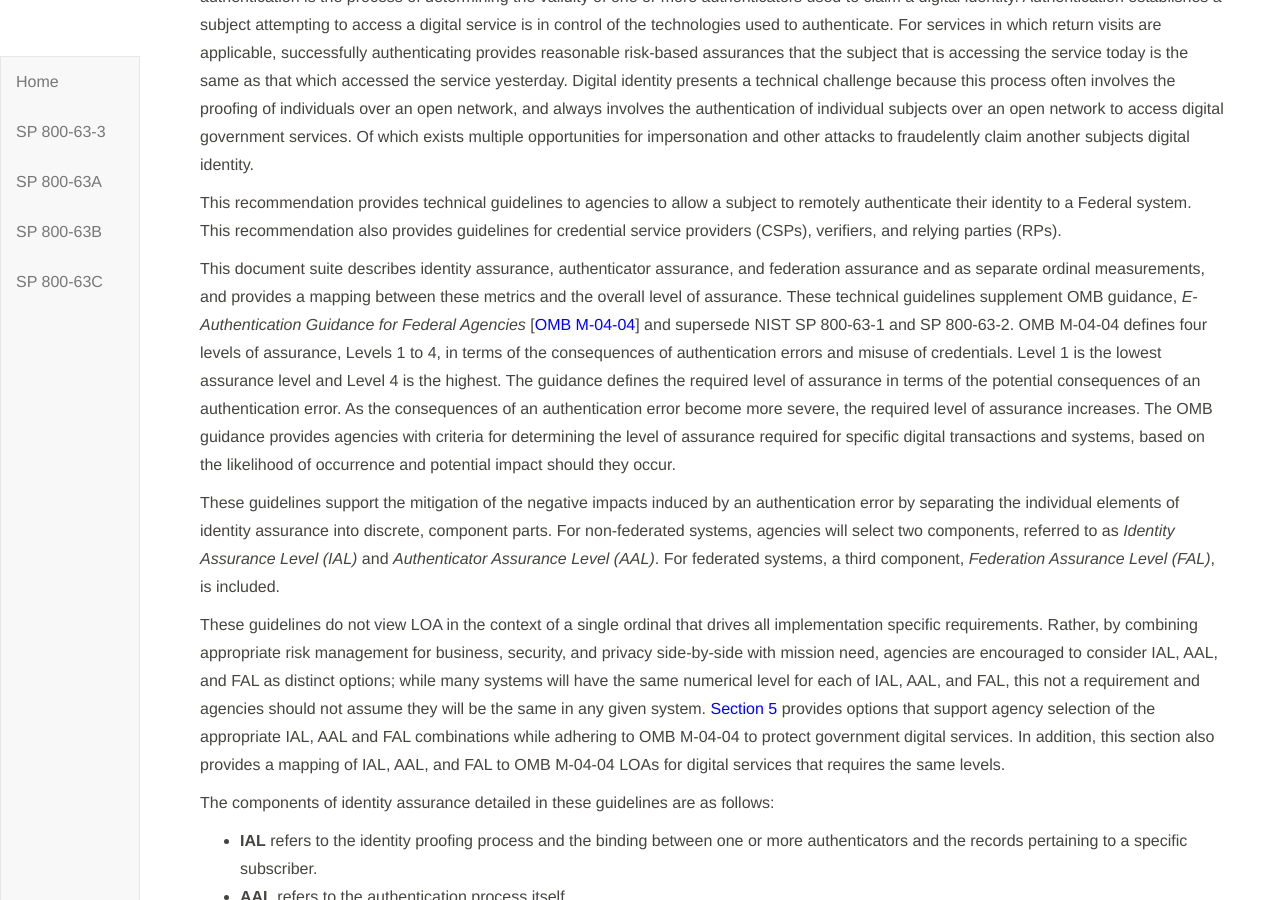
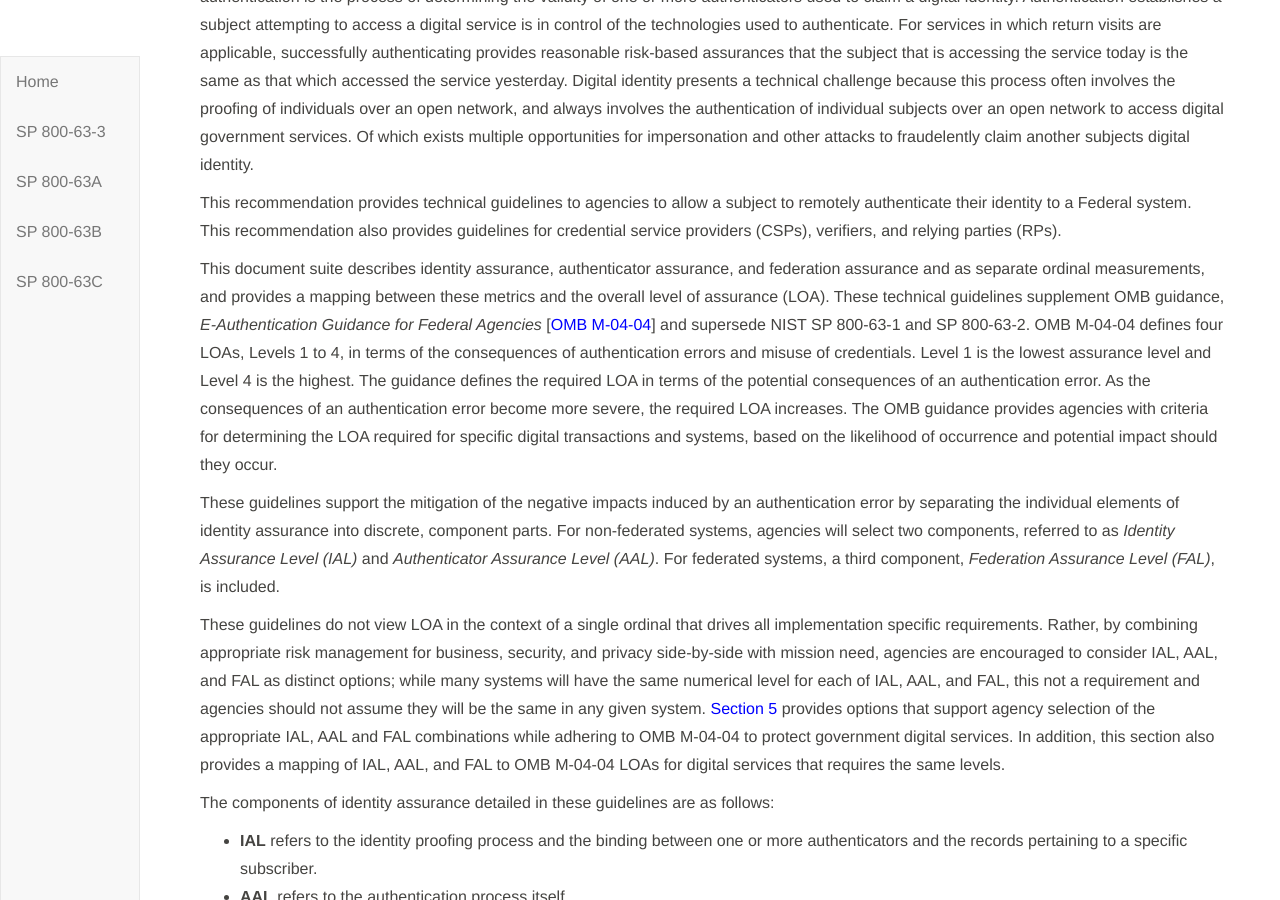
Before and after one commit to usnistgov/800-63-3, a Jekyll site: the page built from sp800-63-3/sec1_2_introduction.md, in a window 1280 px wide and 900 px high, scrolled down 415 px. Built offline with Jekyll 4.4.1, drawn with Linux system fonts in a browser that asks for light colours; our own code applies the rules of GitHub Pages for plain Markdown files.

Commit message:
Update sec1_2_introduction.md

```diff
--- a/sp800-63-3/sec1_2_introduction.md
+++ b/sp800-63-3/sec1_2_introduction.md
@@ -19,8 +19,7 @@ Digital identity is the unique representation of a subject engaged in an online
 This recommendation provides technical guidelines
 to agencies to allow a subject to remotely authenticate their identity to a Federal system. This recommendation also provides guidelines for credential service providers (CSPs), verifiers, and relying parties (RPs).
 
-This document suite describes identity assurance, authenticator assurance, and federation assurance and as separate ordinal measurements, and provides a mapping between these metrics and the overall level of assurance. These technical guidelines supplement OMB guidance, *E-Authentication Guidance for Federal Agencies* \[[OMB M-04-04](#M-04-04)\] and supersede NIST SP 800-63-1 and SP 800-63-2. OMB M-04-04 defines four levels of assurance, Levels 1 to 4, in terms of the consequences of authentication errors and misuse of credentials. Level 1 is the lowest assurance level and Level 4 is the highest. The guidance defines the required level of
-assurance in terms of the potential consequences of an authentication error. As the consequences of an authentication error become more severe, the required level of assurance increases. The OMB guidance provides agencies with criteria for determining the level of assurance required for specific digital transactions and systems, based on the likelihood of occurrence and potential impact should they occur.
+This document suite describes identity assurance, authenticator assurance, and federation assurance and as separate ordinal measurements, and provides a mapping between these metrics and the overall level of assurance (LOA). These technical guidelines supplement OMB guidance, *E-Authentication Guidance for Federal Agencies* \[[OMB M-04-04](#M-04-04)\] and supersede NIST SP 800-63-1 and SP 800-63-2. OMB M-04-04 defines four LOAs, Levels 1 to 4, in terms of the consequences of authentication errors and misuse of credentials. Level 1 is the lowest assurance level and Level 4 is the highest. The guidance defines the required LOA in terms of the potential consequences of an authentication error. As the consequences of an authentication error become more severe, the required LOA increases. The OMB guidance provides agencies with criteria for determining the LOA required for specific digital transactions and systems, based on the likelihood of occurrence and potential impact should they occur.
 
 These guidelines support the mitigation of the negative impacts induced by an authentication error by separating the individual elements of identity assurance into discrete, component parts. For non-federated systems, agencies will select two components, referred to as *Identity Assurance Level (IAL)* and *Authenticator Assurance Level (AAL)*. For federated systems, a third component, *Federation Assurance Level (FAL)*, is included.
 
```
